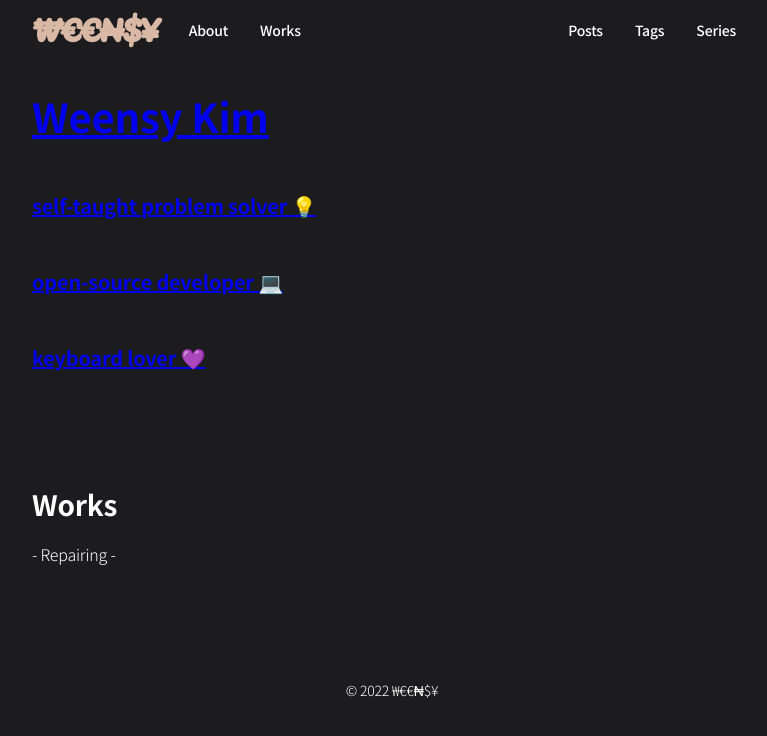
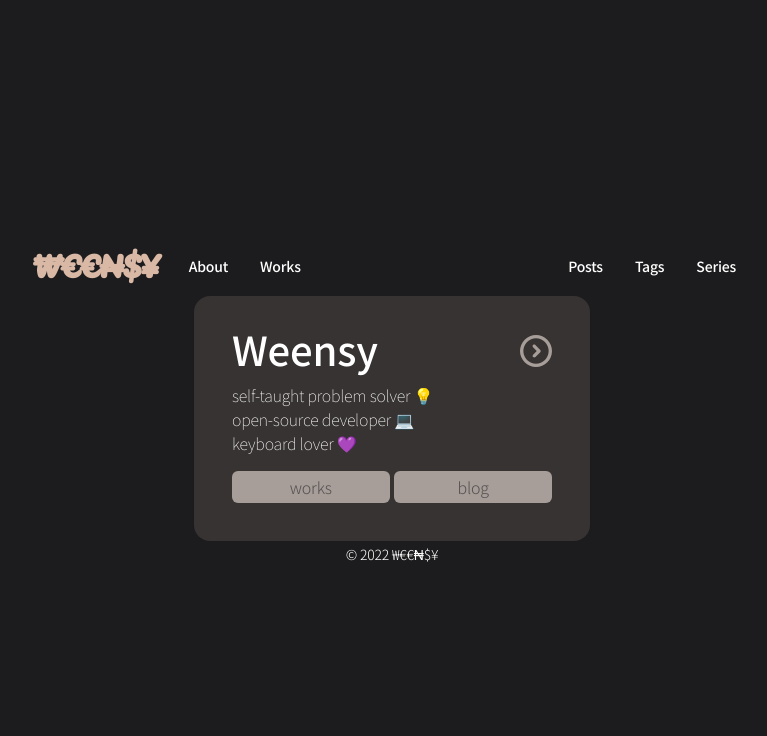
Before and after one commit to weensy/weensy.co, a Gatsby site: page / in a window 1280 px wide. Shown: the whole page, without its empty margins (248-1015 px from the left). Built offline with nearby package versions, Linux system fonts and the light colour scheme; Gatsby itself is replaced by a stand-in of ours.

Commit message:
Update index.js

```diff
--- a/src/pages/index.js
+++ b/src/pages/index.js
@@ -1,47 +1,48 @@
 import React from "react"
-import { graphql, StaticQuery } from "gatsby"
-import { Link } from "gatsby";
-
-import Layout from "../components/layout"
+import { graphql, StaticQuery, Link } from "gatsby"
 import SEO from "../components/seo"
+import { Helmet } from "react-helmet"
 
 import "../styles/style.css"
+import Layout from "../components/layout"
 
 const Index = ({ data }) => {
   const siteTitle = data.site.siteMetadata.title
-  const siteDescription = data.site.siteMetadata.description
 
   return (
-    <Layout title={siteTitle} description={siteDescription}>
-      <SEO title="₩€€₦$¥"/>
-      <Link className="bio-link" to={`/about`}>
+    <Layout title={siteTitle} mode="footer-only">
+      <SEO title={siteTitle}/>
+      <Helmet>
+        <meta name="viewport" content="width=device-width,initial-scale=1.0"/>
+      </Helmet>
+      <style>{css}</style>
+      <div className="index-container">
         <div className="bio-card">
-          <h1 className="bio-name">Weensy Kim</h1>
-          <h6 className="bio-info">self-taught problem solver 💡</h6>
-          <h6 className="bio-info">open-source developer 💻</h6>
-          <h6 className="bio-info">keyboard lover 💜</h6>
+          <div className="bio-card-top">
+            <div>
+              <h1 className="bio-name">Weensy</h1>
+              <h6 className="bio-info">self-taught problem solver 💡</h6>
+              <h6 className="bio-info">open-source developer 💻</h6>
+              <h6 className="bio-info">keyboard lover 💜</h6>
+            </div>
+            <Link className="bio-link" to={`/about`}>
+              <svg xmlns="http://www.w3.org/2000/svg" xmlnsXlink="http://www.w3.org/1999/xlink" x="0px" y="0px" viewBox="0 0 122.88 122.88" xmlSpace="preserve">
+                <g>
+                  <path d="M37.95,4.66C45.19,1.66,53.13,0,61.44,0c16.96,0,32.33,6.88,43.44,18c5.66,5.66,10.22,12.43,13.34,19.95 c3,7.24,4.66,15.18,4.66,23.49c0,16.96-6.88,32.33-18,43.44c-5.66,5.66-12.43,10.22-19.95,13.34c-7.24,3-15.18,4.66-23.49,4.66 c-8.31,0-16.25-1.66-23.49-4.66c-7.53-3.12-14.29-7.68-19.95-13.34C12.34,99.22,7.77,92.46,4.66,84.93C1.66,77.69,0,69.75,0,61.44 c0-8.31,1.66-16.25,4.66-23.49C7.77,30.42,12.34,23.66,18,18C23.65,12.34,30.42,7.77,37.95,4.66L37.95,4.66z M50,47.13 c-2.48-2.52-2.45-6.58,0.08-9.05c2.52-2.48,6.58-2.45,9.05,0.08L77.8,57.13c2.45,2.5,2.45,6.49,0,8.98L59.49,84.72 c-2.48,2.52-6.53,2.55-9.05,0.08c-2.52-2.48-2.55-6.53-0.08-9.05l13.9-14.13L50,47.13L50,47.13z M42.86,16.55 c-5.93,2.46-11.28,6.07-15.76,10.55c-4.48,4.48-8.09,9.83-10.55,15.76c-2.37,5.71-3.67,11.99-3.67,18.58 c0,6.59,1.31,12.86,3.67,18.58c2.46,5.93,6.07,11.28,10.55,15.76c4.48,4.48,9.83,8.09,15.76,10.55c5.72,2.37,11.99,3.67,18.58,3.67 c6.59,0,12.86-1.31,18.58-3.67c5.93-2.46,11.28-6.07,15.76-10.55c4.48-4.48,8.09-9.82,10.55-15.76c2.37-5.71,3.67-11.99,3.67-18.58 c0-6.59-1.31-12.86-3.67-18.58c-2.46-5.93-6.07-11.28-10.55-15.76c-4.48-4.48-9.83-8.09-15.76-10.55 c-5.71-2.37-11.99-3.67-18.58-3.67S48.58,14.19,42.86,16.55L42.86,16.55z"/>
+                </g>
+              </svg>
+            </Link>
+          </div>
+          <div className="bio-card-bottom">
+            <Link className="bio-link" to={`/works`}>
+              <div className="bio-card-button">works</div>
+            </Link>
+            <Link className="bio-link" to={`/blog`}>
+              <div className="bio-card-button">blog</div>
+            </Link>
+          </div>
         </div>
-      </Link>
-      <article>
-        {/* <section style={{textAlign: "center"}}> */}
-        <section>
-
-        </section>
-        <section style={{margin: "7em 0em"}}>
-          <h4>
-            Works
-          </h4>
-          <p>
-            - Repairing -
-          </p>
-          <h4>
-
-          </h4>
-          <p>
-
-          </p>
-        </section>
-      </article>
+      </div>
     </Layout>
   )
 }
@@ -51,9 +52,84 @@ const indexQuery = graphql`
     site {
       siteMetadata {
         title
-        description
       }
     }
+  }
+`
+
+const css = `
+  :root {
+    overflow-y: auto;
+  }
+  .site-container {
+    display: grid;
+    place-items: center;
+    align-content: center;
+    width: 100vw;
+    height: 100vh;
+    margin: 0em;
+  }
+  .index-container {
+    display: flex;
+    flex-direction: column;
+    align-items: center;
+  }
+  .bio-card {
+    border-radius: 1em;
+    padding: 2.4em;
+    width: 20em;
+    background-color: var(--color-card);
+    margin-bottom: 0.1875em;
+    cursor: default;
+  }
+  .bio-card div::selection,h1::selection,h6::selection {
+    background: transparent;
+  }
+  .bio-card-top {
+    display: flex;
+    justify-content: space-between;
+    align-items: flex-start;
+  }
+  .bio-link {
+    text-decoration: none;
+    color: inherit;
+  }
+  .bio-link svg{
+    width: 2em;
+    fill: var(--color-id-4);
+  }
+  .bio-link svg:hover {
+    fill: var(--color-id-3);
+  }
+  .bio-name {
+    margin-top: -0.375em;
+    margin-bottom: 0.125em;
+    font-size: 2.5em;
+    font-weight: 500;
+  }
+  .bio-info {
+    margin-top: 0em;
+    font-size: 1em;
+    font-weight: 100;
+  }
+  .bio-card-bottom {
+    display: flex;
+    gap: 0.3em;
+    margin-top: 1em;
+  }
+  .bio-card-bottom a {
+    width: 100%;
+  }
+  .bio-card-button {
+    background: var(--color-id-4);
+    padding: 0.25em 1em;
+    border-radius: 0.375em;
+    text-align: center;
+    color: var(--color-id-2);
+  }
+  .bio-card-button:hover {
+    background: var(--color-id-3);
+    color: var(--color-id-1);
   }
 `
 
```
